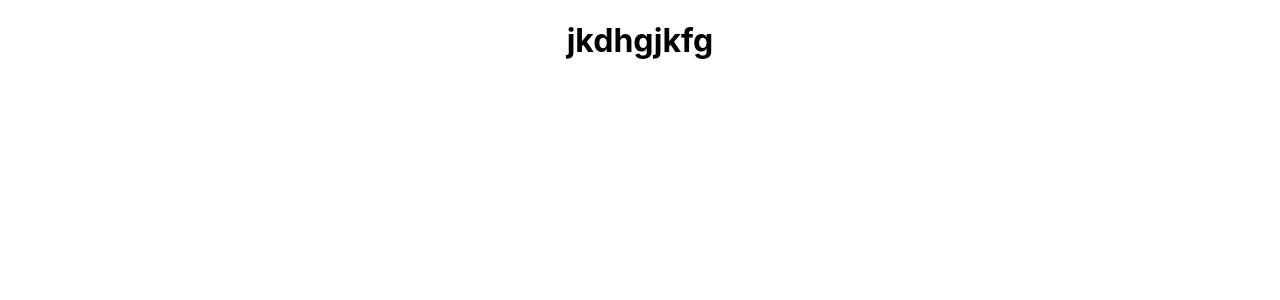
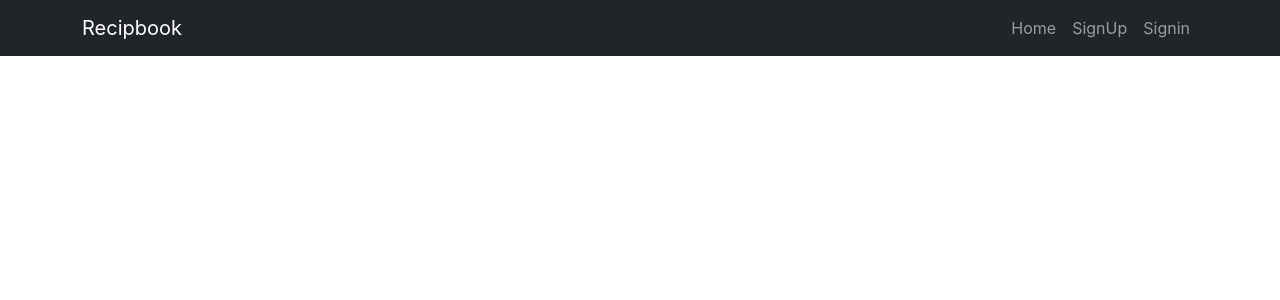
Before and after one commit to GaganBehrh/p5frontendpart, a React (Create React App) app: page / in a window 1280 px wide. Shown: the top 300 px of the page. Built offline with nearby package versions, Linux system fonts and the light colour scheme.

Commit message:
Nav bar components addition under progress

```diff
--- a/package.json
+++ b/package.json
@@ -6,7 +6,9 @@
     "@testing-library/jest-dom": "^5.16.5",
     "@testing-library/react": "^13.4.0",
     "@testing-library/user-event": "^13.5.0",
+    "bootstrap": "^5.2.3",
     "react": "^18.2.0",
+    "react-bootstrap": "^2.7.2",
     "react-dom": "^18.2.0",
     "react-scripts": "5.0.1",
     "web-vitals": "^2.1.4"
--- a/public/index.html
+++ b/public/index.html
@@ -9,12 +9,19 @@
       name="description"
       content="Web site created using create-react-app"
     />
+
     <link rel="apple-touch-icon" href="%PUBLIC_URL%/logo192.png" />
     <!--
       manifest.json provides metadata used when your web app is installed on a
       user's mobile device or desktop. See https://developers.google.com/web/fundamentals/web-app-manifest/
     -->
-    <link rel="manifest" href="%PUBLIC_URL%/manifest.json" />
+    <link
+    rel="stylesheet"
+    href="https://cdn.jsdelivr.net/npm/bootstrap@5.2.3/dist/css/bootstrap.min.css"
+    integrity="sha384-rbsA2VBKQhggwzxH7pPCaAqO46MgnOM80zW1RWuH61DGLwZJEdK2Kadq2F9CUG65"
+    crossorigin="anonymous"
+  />
+    <link rel="manifest" href="%PUBLIC_URL%/manifest.json" crossorigin="use-credentials" />
     <!--
       Notice the use of %PUBLIC_URL% in the tags above.
       It will be replaced with the URL of the `public` folder during the build.
@@ -24,6 +31,7 @@
       work correctly both with client-side routing and a non-root public URL.
       Learn how to configure a non-root public URL by running `npm run build`.
     -->
+
     <title>React App</title>
   </head>
   <body>
--- a/src/App.js
+++ b/src/App.js
@@ -1,10 +1,10 @@
 
 import './App.css';
-
+import Navigationbar from "./components/Navigationbar";
 function App() {
   return (
     <div className="App">
-  <h1>jkdhgjkfg</h1>
+      <Navigationbar />
     </div>
   );
 }
--- /dev/null
+++ b/src/components/Navigationbar.js
@@ -0,0 +1,24 @@
+import React from "react";
+import { Navbar, Container, Nav } from "react-bootstrap";
+const Navigationbar = () => {
+
+    return (
+        <>
+            <Navbar bg="dark" variant="dark">
+                <Container>
+                    <Navbar.Brand href="#home">Recipbook</Navbar.Brand>
+                    <Nav className="ml-auto">
+                        <Nav.Link >Home</Nav.Link>
+                        <Nav.Link >SignUp</Nav.Link>
+                        <Nav.Link >Signin</Nav.Link>
+                    </Nav>
+                </Container>
+            </Navbar>
+            <br />
+
+
+        </>
+    );
+}
+
+export default Navigationbar;
```
Also changed, not shown: 1 other file (tests, documents, lock files or other folders).
